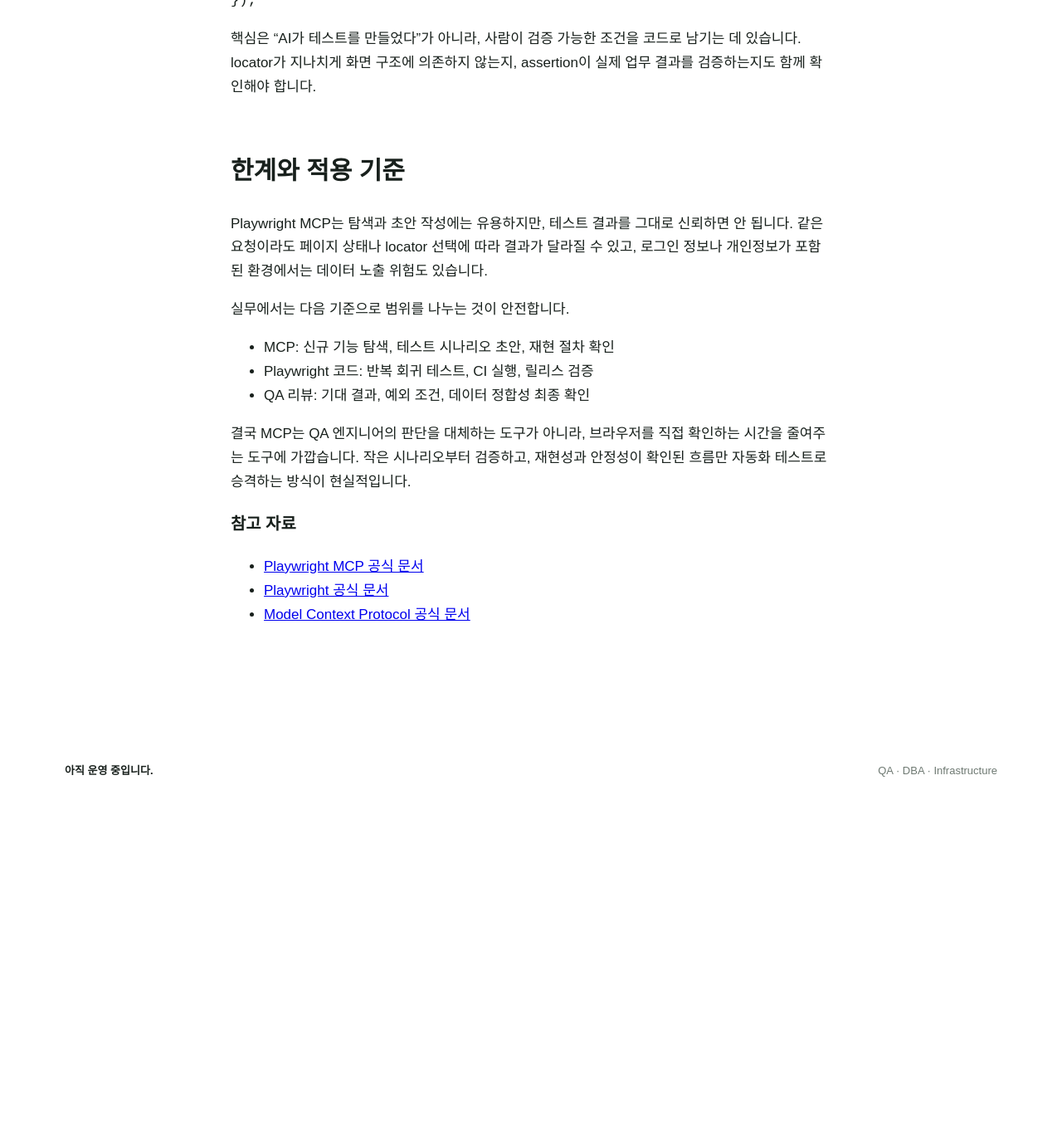
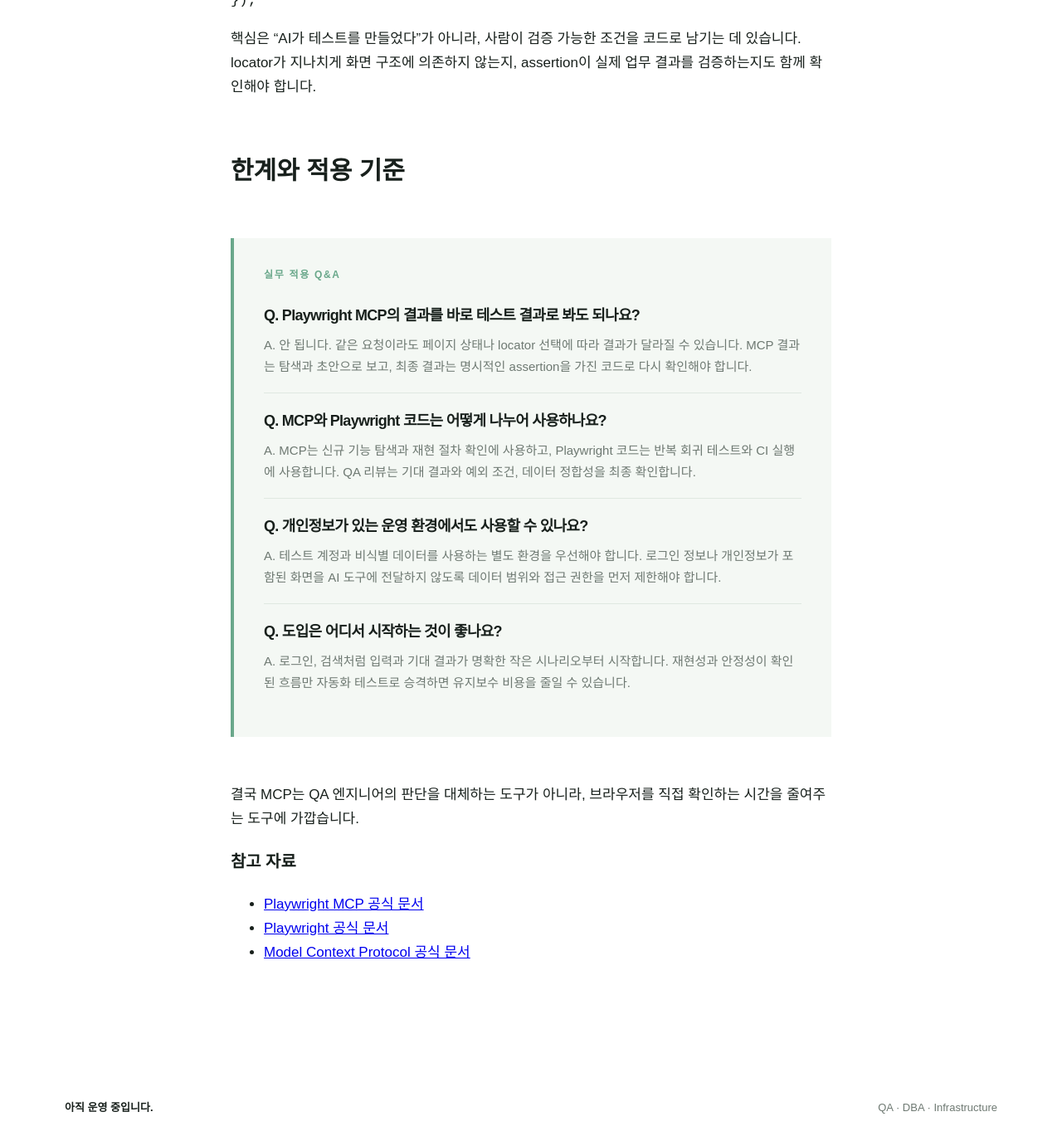
Before and after one commit to Seoha57/TechBlog, a Jekyll site: the page built from _posts/2026-09-16-playwright-mcp-qa.md, in a window 1280 px wide and 1400 px high, scrolled down 3177 px. Shown: the top 1381 px of the window at 83% size. Built offline with Jekyll 4.4.1, drawn with Linux system fonts in a browser that asks for light colours; before the commit the page ends 4177 px from its top, so only the background shows below that.

Commit message:
content: explain practical limits in Q&A format

```diff
--- a/_posts/2026-09-16-playwright-mcp-qa.md
+++ b/_posts/2026-09-16-playwright-mcp-qa.md
@@ -74,15 +74,15 @@
 
 ## 한계와 적용 기준
 
-Playwright MCP는 탐색과 초안 작성에는 유용하지만, 테스트 결과를 그대로 신뢰하면 안 됩니다. 같은 요청이라도 페이지 상태나 locator 선택에 따라 결과가 달라질 수 있고, 로그인 정보나 개인정보가 포함된 환경에서는 데이터 노출 위험도 있습니다.
+<section class="quick-answers">
+  <p class="quick-label">실무 적용 Q&A</p>
+  <div class="quick-answer"><h3>Q. Playwright MCP의 결과를 바로 테스트 결과로 봐도 되나요?</h3><p>A. 안 됩니다. 같은 요청이라도 페이지 상태나 locator 선택에 따라 결과가 달라질 수 있습니다. MCP 결과는 탐색과 초안으로 보고, 최종 결과는 명시적인 assertion을 가진 코드로 다시 확인해야 합니다.</p></div>
+  <div class="quick-answer"><h3>Q. MCP와 Playwright 코드는 어떻게 나누어 사용하나요?</h3><p>A. MCP는 신규 기능 탐색과 재현 절차 확인에 사용하고, Playwright 코드는 반복 회귀 테스트와 CI 실행에 사용합니다. QA 리뷰는 기대 결과와 예외 조건, 데이터 정합성을 최종 확인합니다.</p></div>
+  <div class="quick-answer"><h3>Q. 개인정보가 있는 운영 환경에서도 사용할 수 있나요?</h3><p>A. 테스트 계정과 비식별 데이터를 사용하는 별도 환경을 우선해야 합니다. 로그인 정보나 개인정보가 포함된 화면을 AI 도구에 전달하지 않도록 데이터 범위와 접근 권한을 먼저 제한해야 합니다.</p></div>
+  <div class="quick-answer"><h3>Q. 도입은 어디서 시작하는 것이 좋나요?</h3><p>A. 로그인, 검색처럼 입력과 기대 결과가 명확한 작은 시나리오부터 시작합니다. 재현성과 안정성이 확인된 흐름만 자동화 테스트로 승격하면 유지보수 비용을 줄일 수 있습니다.</p></div>
+</section>
 
-실무에서는 다음 기준으로 범위를 나누는 것이 안전합니다.
-
-- MCP: 신규 기능 탐색, 테스트 시나리오 초안, 재현 절차 확인
-- Playwright 코드: 반복 회귀 테스트, CI 실행, 릴리스 검증
-- QA 리뷰: 기대 결과, 예외 조건, 데이터 정합성 최종 확인
-
-결국 MCP는 QA 엔지니어의 판단을 대체하는 도구가 아니라, 브라우저를 직접 확인하는 시간을 줄여주는 도구에 가깝습니다. 작은 시나리오부터 검증하고, 재현성과 안정성이 확인된 흐름만 자동화 테스트로 승격하는 방식이 현실적입니다.
+결국 MCP는 QA 엔지니어의 판단을 대체하는 도구가 아니라, 브라우저를 직접 확인하는 시간을 줄여주는 도구에 가깝습니다.
 
 ### 참고 자료
 
```
